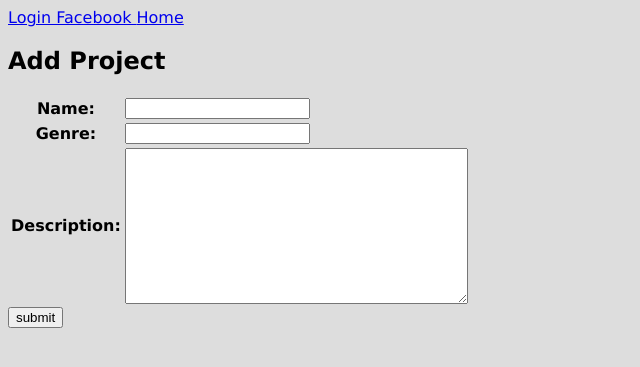
After one commit to abbad/JamHubScratch, a Django app: page /addProject in a window 1280 px wide. The commit adds this page. Shown: the top 367 px of the page, without its empty margins (0-640 px from the left). Run offline with Django 3.2, Linux system fonts and the light colour scheme; parts of the project's set-up code (start-up, migrations or seed data) failed here and were passed over.

Commit message:
add project is almost done, database needs to be updated

```diff
--- a/jamhub/admin.py
+++ b/jamhub/admin.py
@@ -7,3 +7,4 @@ admin.site.register(Profile)
 admin.site.register(DAW)
 admin.site.register(Role)
 admin.site.register(Instrument)
+admin.site.register(Project)
--- a/jamhub/forms.py
+++ b/jamhub/forms.py
@@ -1,6 +1,6 @@
 from django import forms
 
-from jamhub.models import Profile, Role, Instrument, DAW
+from jamhub.models import Project, Profile, Role, Instrument, DAW
 
 class ProfileForm(forms.ModelForm):
 	role = forms.ModelMultipleChoiceField(queryset = Role.objects.all())
@@ -11,3 +11,15 @@ class ProfileForm(forms.ModelForm):
 		model = Profile
 		fields = ['user', 'role', 'instruments', 'software']
 		exclude = ['user']
+
+
+
+class ProjectForm(forms.ModelForm):
+	name = forms.CharField(max_length = 30)
+	description = forms.CharField(max_length=300, widget=forms.Textarea)
+	genre = forms.CharField(max_length = 30)
+
+	class Meta:
+		model = Project
+		fields = ['name', 'genre', 'description']
+		exclude = ['user', 'artist']
--- a/jamhub/models.py
+++ b/jamhub/models.py
@@ -37,8 +37,10 @@ class Profile(models.Model):
 		return unicode(self.user)
 
 class Project(models.Model):
+	creator = models.ForeignKey(User)
 	artist = models.ManyToManyField(Profile)
 	name = models.CharField(max_length = 30)
+	description = models.TextField(max_length = 300)
 	num_stars = models.IntegerField()
 	date_created = models.DateTimeField(auto_now_add = True)
 	genre = models.CharField(max_length = 30)
--- /dev/null
+++ b/jamhub/templates/addProject.html
@@ -0,0 +1,11 @@
+{% extends 'base.html' %}
+{% block content %}
+<h2> Add Project </h2>
+<form action="" method="post">
+    {% csrf_token %}
+	<table>
+    {{projectForm.as_table}}
+    </table>
+    <input type="submit" value="submit">
+  </form>
+{% endblock %}
--- a/jamhub/templates/home.html
+++ b/jamhub/templates/home.html
@@ -1,4 +1,4 @@
 {% extends 'base.html' %}
 {% block content %}
-<p><a href="/showProfile"> show profile </a> </p>
+<p><a href="/profile"> show profile </a> </p>
 {% endblock %}
--- a/jamhub/templates/profile.html
+++ b/jamhub/templates/profile.html
@@ -1,7 +1,7 @@
 {% extends 'base.html' %}
 {% block content %}
-
-<a href="profile/addProject"> add new project</a>
+<p>
+<a href="addProject"> add new project</a></p>
 </br>
 </br>
 <p> User Name : {{ profile.user }} </p>
--- a/jamhub/urls.py
+++ b/jamhub/urls.py
@@ -4,7 +4,8 @@ urlpatterns = patterns('jamhub.views',
 	(r'^createProfile', 'create_profile'),
 	(r'^logout', 'logout_view'),
 	(r'^home', 'home'),
-	(r'^showProfile', 'show_profile'),
+	(r'^profile', 'show_profile'),
+	(r'^addProject', 'add_project'),
 	(r'^test', 'test'),
 
 )
--- a/jamhub/views.py
+++ b/jamhub/views.py
@@ -3,7 +3,7 @@ from django.shortcuts import render, redirect
 from django.contrib.auth import logout
 from django.http import HttpResponseRedirect
 
-from forms import ProfileForm
+from forms import ProfileForm, ProjectForm
 from models import Profile
 
 def home(request):
@@ -30,9 +30,26 @@ def create_profile(request):
 		profileForm = ProfileForm()
 		return render(request, 'createProfile.html', {'form': profileForm})
 
+def add_project(request):
+	# REMEMBER TO HANDLE UNAUTHENTICATED USERS
+	if request.method == 'POST':
+		projectForm = ProjectForm(request.POST)
+		if projectForm.is_valid() and request.user.is_authenticated():
+			project = projectForm.save(commit = False)
+			project.creator = request.user
+			project.is_active = True
+			project.save()
+			projectForm.save_m2m()
+			return HttpResponseRedirect('showProfile')
+		else:
+			return render(request, 'addProject.html', {'projectForm': projectForm})
+	else:
+		projectForm = ProjectForm()
+		return render(request, 'addProject.html', {'projectForm': projectForm})
+
+
 def show_profile(request):
 	profile = Profile.objects.get(user = request.user)
-
 	return render(request, 'profile.html', { 'profile' : profile})
 
 def test(request):
```
